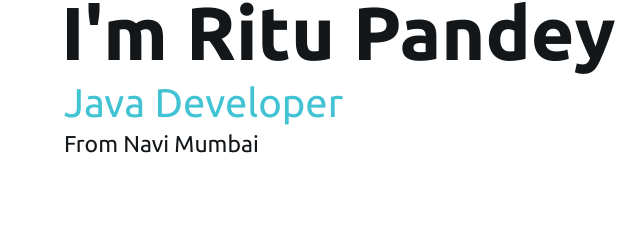
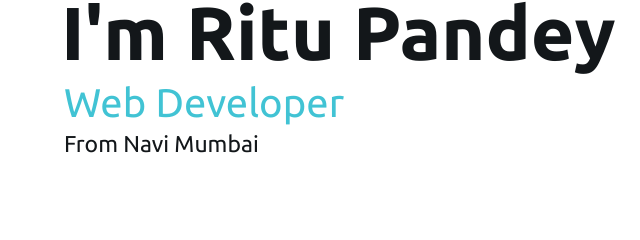
Before and after one commit to ritu388/Portfolio, a plain HTML site: page index.html in a window 1280 px wide. Shown: the part 359-599 px from the top of the page, 0-640 px from the left. Drawn offline with Linux system fonts and the light colour scheme; a script that the page names is missing.

Commit message:
Update index.html

```diff
--- a/index.html
+++ b/index.html
@@ -41,7 +41,7 @@
       <div class="text">
         <div class="text-one">Hello,</div>
         <div class="text-two">I'm Ritu Pandey</div>
-        <div class="text-three">Java Developer</div>
+        <div class="text-three">Web Developer</div>
         <div class="text-four">From Navi Mumbai</div>
       </div>
       </div>
```
